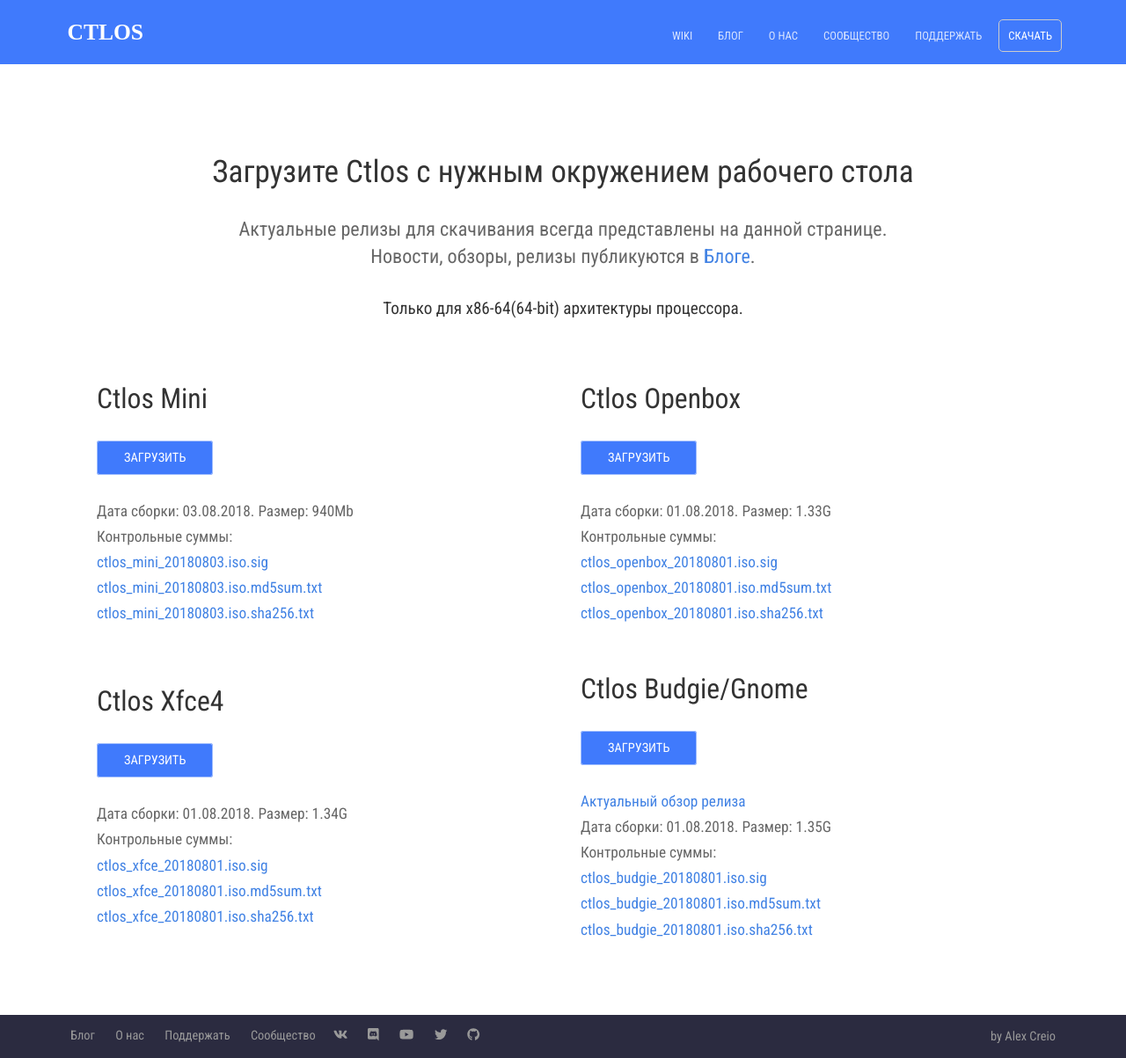
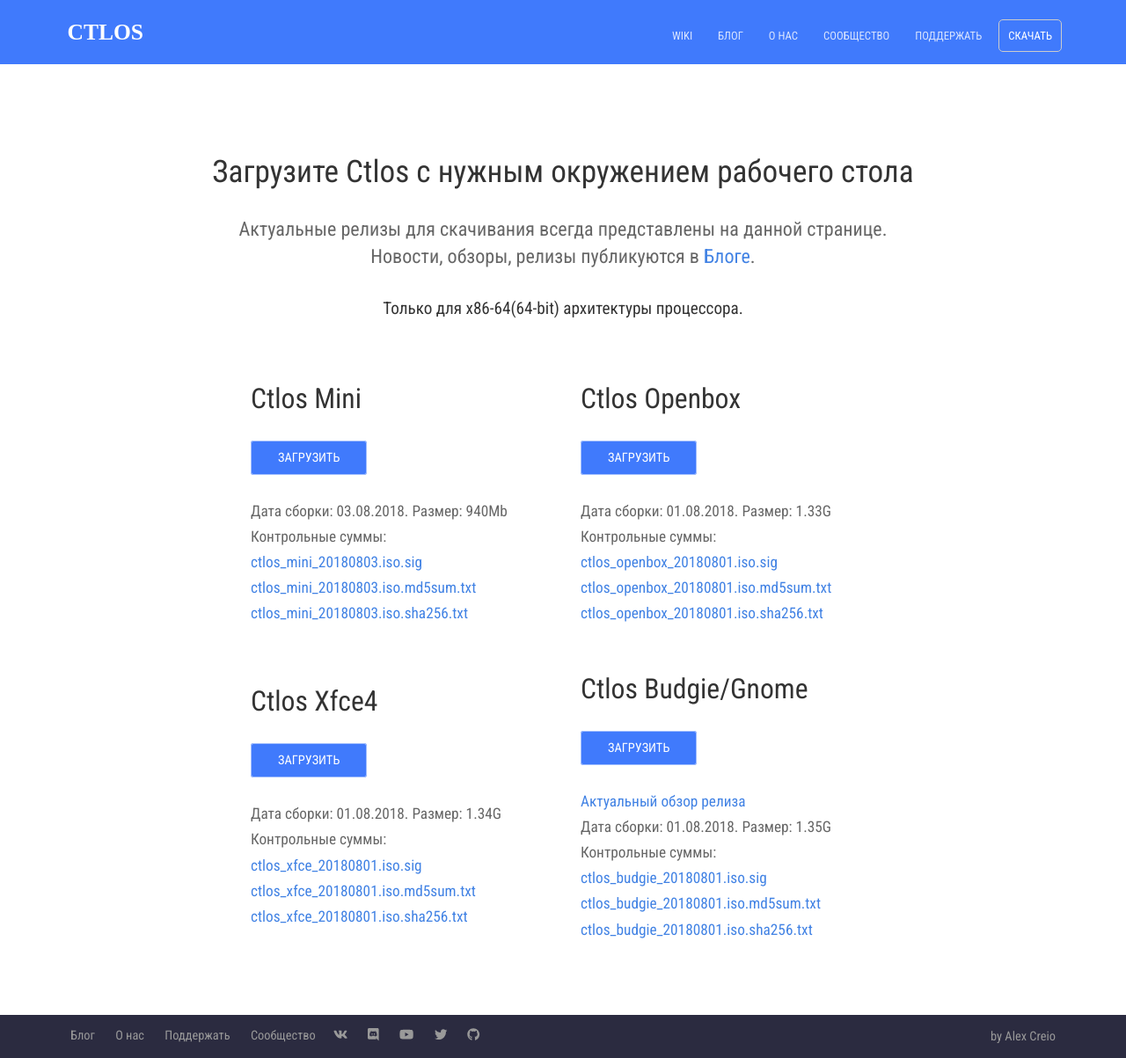
Before and after one commit to bullik01/ctlos.github.io, a Jekyll site: the page built from _pages/get.html, in a window 1280 px wide. Shown: the whole page at 88% size. Built offline with Jekyll 4.4.1, drawn with Linux system fonts in a browser that asks for light colours; nearby versions of some CDN libraries.

Commit message:
auto commit

```diff
--- a/_pages/get.html
+++ b/_pages/get.html
@@ -9,7 +9,7 @@
 <!-- <p class="center"><a href="https://mega.nz/#F!LMwFCbZZ!1BBO4jpZz92XEPyrEtxw3Q">Зеркало на MEGA.NZ</a></p> -->
 
 <section class="get">
-	<div class="container flex">
+	<div class="text-container flex">
 
 		<div class="text editable">
 			<h2>Ctlos Openbox</h2>
@@ -35,7 +35,7 @@
 
 	</div>
 
-	<div class="container flex">
+	<div class="text-container flex">
 
 		<div class="text editable">
 			<h2>Ctlos Budgie/Gnome</h2>
```
